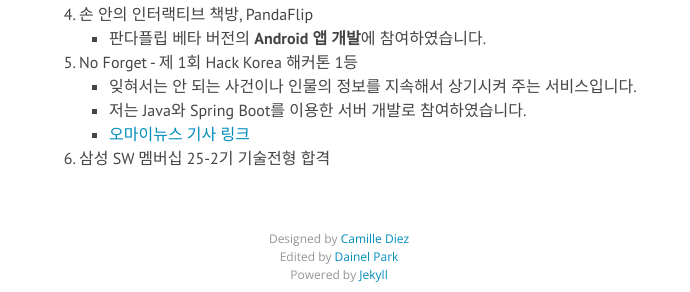
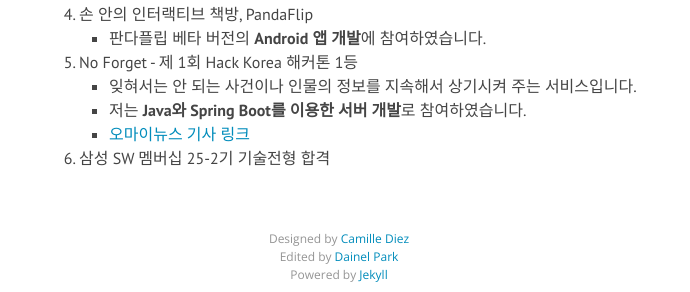
Before and after one commit to DainelPark/dainelpark.github.io, a Jekyll site: the page built from about.md, in a window 1280 px wide. Shown: the part 1732-2024 px from the top of the page, without its empty margins (301-991 px from the left). Built offline with Jekyll 4.4.1, drawn with Linux system fonts in a browser that asks for light colours; nearby versions of some CDN libraries; Markdown is read by kramdown in place of the engine named in the settings.

Commit message:
font to bold type

```diff
--- a/about.md
+++ b/about.md
@@ -38,6 +38,6 @@
 		- 판다플립 베타 버전의 **Android 앱 개발**에 참여하였습니다.
 	5. No Forget - 제 1회 Hack Korea 해커톤 1등
 		- 잊혀서는 안 되는 사건이나 인물의 정보를 지속해서 상기시켜 주는 서비스입니다.
-		- 저는 Java와 Spring Boot를 이용한 서버 개발로 참여하였습니다.
+		- 저는 **Java와 Spring Boot를 이용한 서버 개발**로 참여하였습니다.
 		- [오마이뉴스 기사 링크]( 잊혀서는 안 되는 사건이나 인물의 정보를 지속해서 상기시켜 주는 서비스인 '노 포겟(No Forget)')
 	6. 삼성 SW 멤버십 25-2기 기술전형 합격
```
